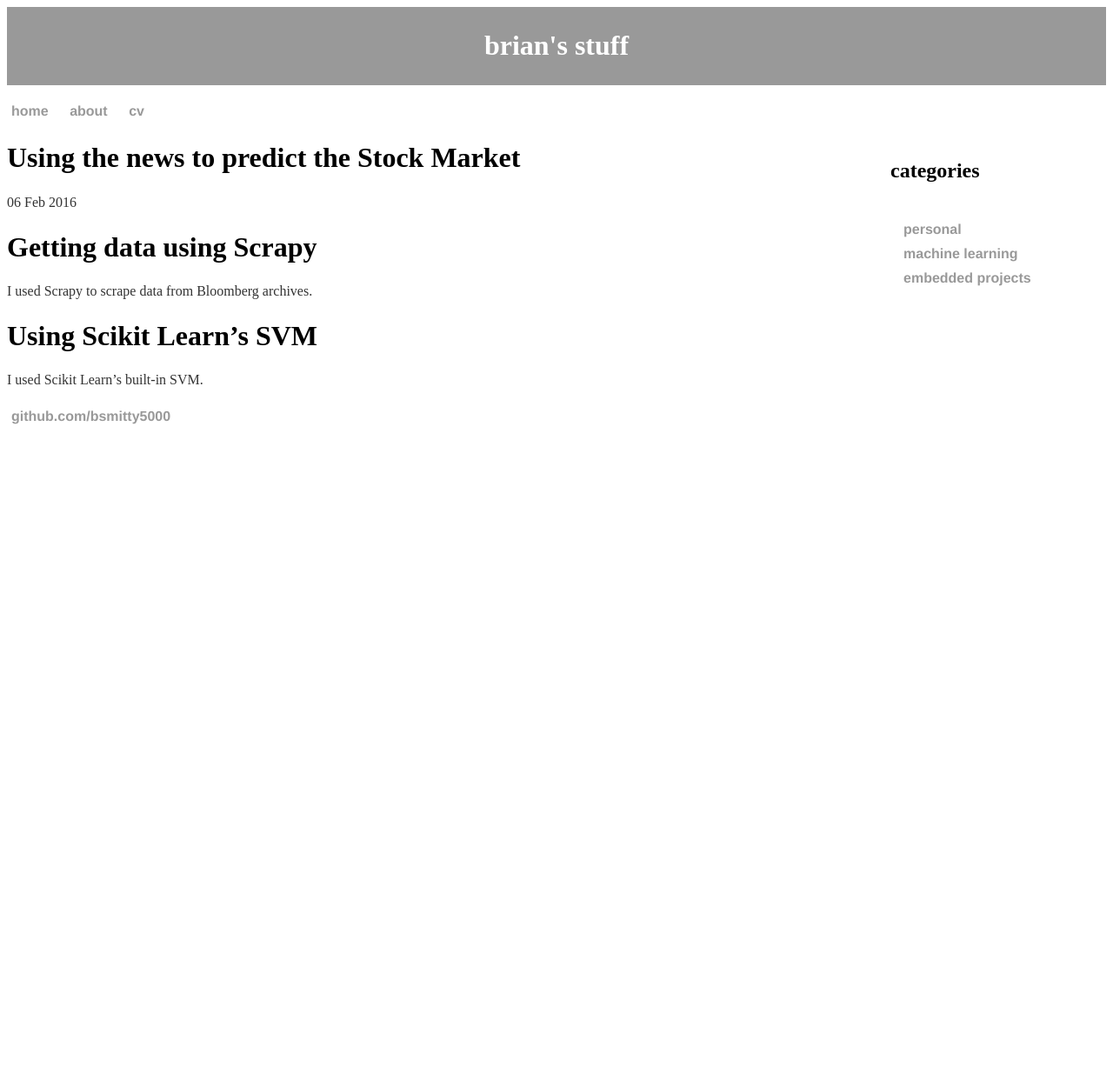
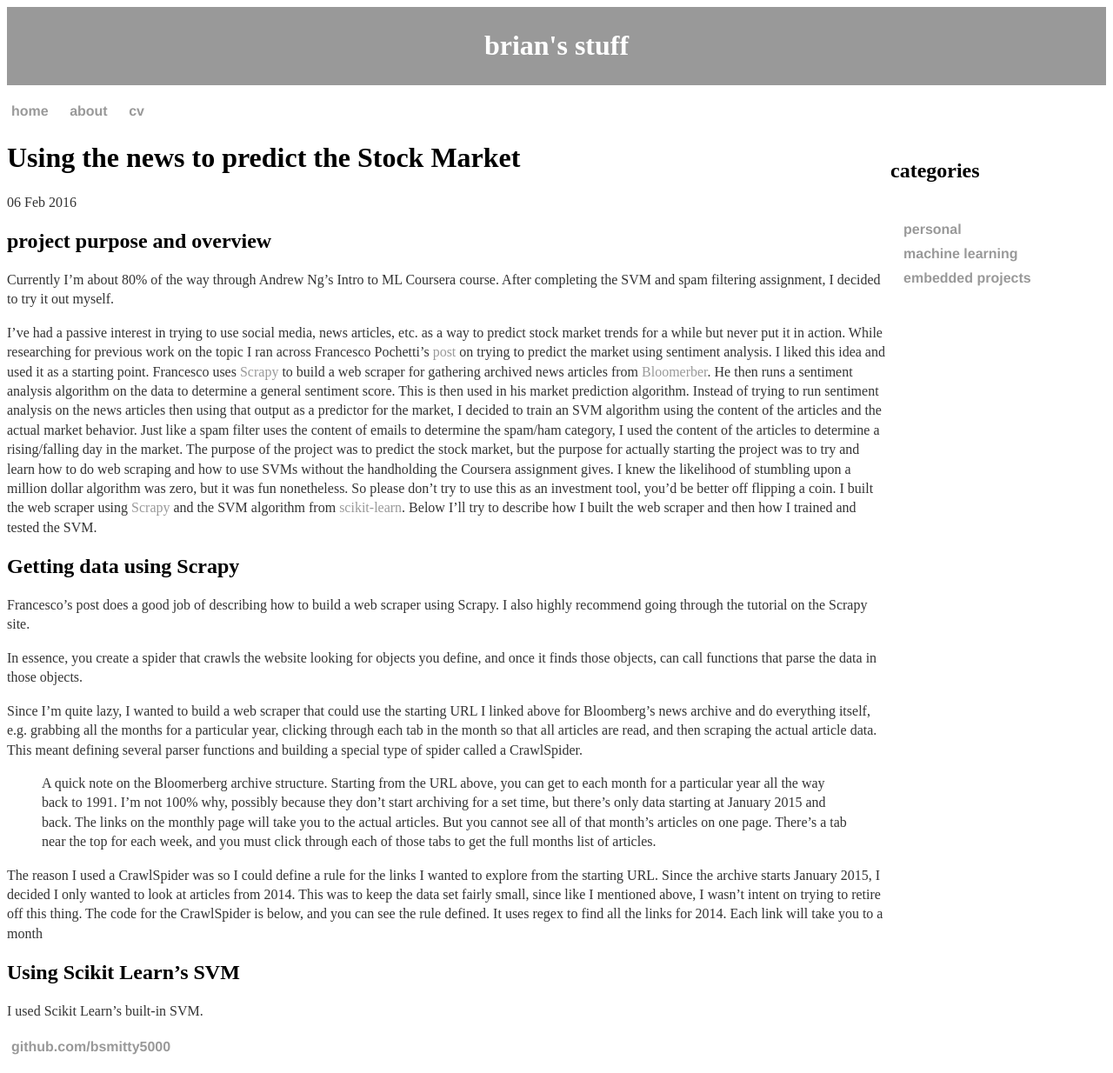
Before and after one commit to bsmitty5000/bsmitty5000.github.io, a Jekyll site: the page built from _posts/2016-02-06-Stock-Market-Predictions-Using-Scrapy-and-SVMs.md, in a window 1280 px wide. Shown: the whole page at 87% size. Built offline with Jekyll 4.4.1, drawn with Linux system fonts in a browser that asks for light colours; comment, search, counter and statistics services are not loaded; before the commit the page ends 1063 px from its top, so only the background shows below that.

Commit message:
Update 2016-02-06-Stock-Market-Predictions-Using-Scrapy-and-SVMs.md

```diff
--- a/_posts/2016-02-06-Stock-Market-Predictions-Using-Scrapy-and-SVMs.md
+++ b/_posts/2016-02-06-Stock-Market-Predictions-Using-Scrapy-and-SVMs.md
@@ -6,8 +6,27 @@ description: SVM, Machine Learning, Stock Market
 comments: True
 category: ml
 ---
-# Getting data using Scrapy
-I used Scrapy to scrape data from Bloomberg archives.
+## project purpose and overview
+Currently I'm about 80% of the way through Andrew Ng's Intro to ML Coursera course. After completing the SVM and spam filtering assignment, I decided to try it out myself.
 
-# Using Scikit Learn's SVM
+I've had a passive interest in trying to use social media, news articles, etc. as a way to predict stock market trends for a while but never put it in action. While researching for previous work on the topic I ran across Francesco Pochetti's [post](http://francescopochetti.com/scrapying-around-web/) on trying to predict the market using sentiment analysis.
+I liked this idea and used it as a starting point.
+Francesco uses [Scrapy](http://scrapy.org/) to build a web scraper for gathering archived news articles from [Bloomerber](http://www.businessweek.com/archive/news.html). He then runs a sentiment analysis algorithm on the data to determine a general sentiment score. This is then used in his market prediction algorithm.
+Instead of trying to run sentiment analysis on the news articles then using that output as a predictor for the market, I decided to train an SVM algorithm using the content of the articles and the actual market behavior. Just like a spam filter uses the content of emails to determine the spam/ham category, I used the content of the articles to determine a rising/falling day in the market.
+The purpose of the project was to predict the stock market, but the purpose for actually starting the project was to try and learn how to do web scraping and how to use SVMs without the handholding the Coursera assignment gives. I knew the likelihood of stumbling upon a million dollar algorithm was zero, but it was fun nonetheless. So please don't try to use this as an investment tool, you'd be better off flipping a coin.
+I built the web scraper using [Scrapy](http://scrapy.org/) and the SVM algorithm from [scikit-learn](http://scikit-learn.org/stable/modules/svm.html).
+Below I'll try to describe how I built the web scraper and then how I trained and tested the SVM.
+
+## Getting data using Scrapy
+Francesco's post does a good job of describing how to build a web scraper using Scrapy. I also highly recommend going through the tutorial on the Scrapy site.
+
+In essence, you create a spider that crawls the website looking for objects you define, and once it finds those objects, can call functions that parse the data in those objects.
+
+Since I'm quite lazy, I wanted to build a web scraper that could use the starting URL I linked above for Bloomberg's news archive and do everything itself, e.g. grabbing all the months for a particular year, clicking through each tab in the month so that all articles are read, and then scraping the actual article data. This meant defining several parser functions and building a special type of spider called a CrawlSpider.
+
+> A quick note on the Bloomerberg archive structure. Starting from the URL above, you can get to each month for a particular year all the way back to 1991. I'm not 100% why, possibly because they don't start archiving for a set time, but there's only data starting at January 2015 and back. The links on the monthly page will take you to the actual articles. But you cannot see all of that month's articles on one page. There's a tab near the top for each week, and you must click through each of those tabs to get the full months list of articles.
+
+The reason I used a CrawlSpider was so I could define a rule for the links I wanted to explore from the starting URL. Since the archive starts January 2015, I decided I only wanted to look at articles from 2014. This was to keep the data set fairly small, since like I mentioned above, I wasn't intent on trying to retire off this thing. The code for the CrawlSpider is below, and you can see the rule defined. It uses regex to find all the links for 2014. Each link will take you to a month
+
+## Using Scikit Learn's SVM
 I used Scikit Learn's built-in SVM.
```
